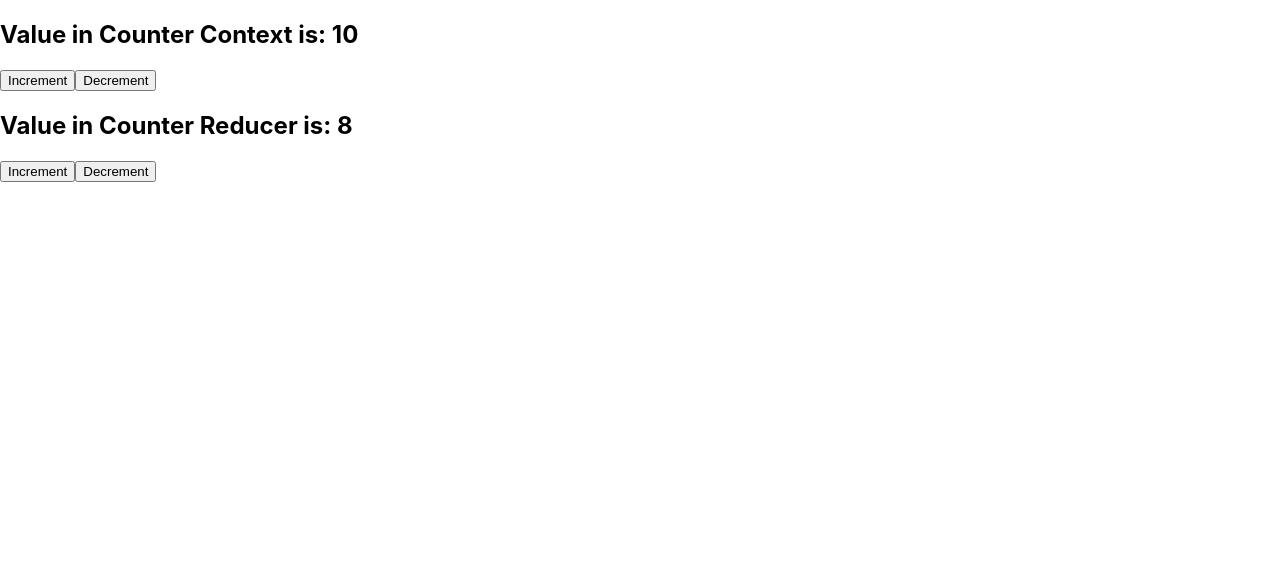
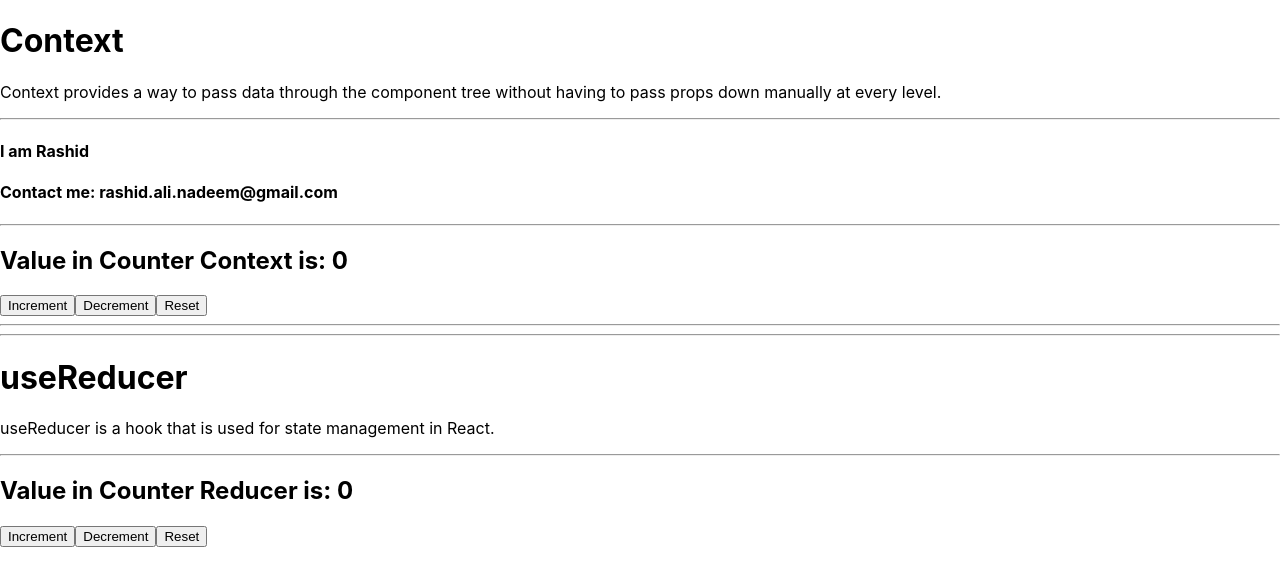
Before and after one commit to rashid-ali-nadeem/usecontext-session, a React (Create React App) app: page / in a window 1280 px wide. Shown: the top 586 px of the page. Built offline with nearby package versions, Linux system fonts and the light colour scheme.

Commit message:
updated app

```diff
--- a/src/App.js
+++ b/src/App.js
@@ -1,15 +1,22 @@
-import React,{useState} from 'react';
+import React,{useState, createContext} from 'react';
 import CounterContext from './CounterContext.js';
 import Parent from './Parent.js';
 
+export const NameContext = createContext();
+export const ContactContext = createContext();
+
 function App() {
-  let countValue = useState(10);
+  let countValue = useState(0);
   return (
-    <CounterContext.Provider value = {countValue}>
-      <div>
-        <Parent/>
-      </div>
-    </CounterContext.Provider>
+    <NameContext.Provider value = {'Rashid'}>
+      <ContactContext.Provider value = {'rashid.ali.nadeem@gmail.com'}>
+        <CounterContext.Provider value = {countValue}>
+          <div>
+            <Parent/>
+          </div>
+        </CounterContext.Provider>
+      </ContactContext.Provider>
+    </NameContext.Provider>
   );
 }
 
--- a/src/Child.js
+++ b/src/Child.js
@@ -1,13 +1,27 @@
 import React,{ useContext } from 'react';
 import CounterContext from './CounterContext.js';
+import {NameContext, ContactContext} from './App';
 
+const initialValue = 0
 const Child = () => {
+    const nameContext = useContext(NameContext);
+    const contactContext = useContext(ContactContext);
     const counterValue = useContext(CounterContext);
     return (
         <div>
+            <h1>Context</h1>
+            <p>Context provides a way to pass data through the component tree
+            without having to pass props down manually at every level.</p>
+            <hr/>
+            <h4>I am {nameContext}</h4>
+            <h4>Contact me: {contactContext}</h4>
+            <hr/>
             <h2>Value in Counter Context is: {counterValue[0]} </h2>
             <button onClick = {() => {counterValue[1](++counterValue[0])}} >Increment</button>
             <button onClick = {() => {counterValue[1](--counterValue[0])}} >Decrement</button>
+            <button onClick = {() => {counterValue[1](initialValue)}}>Reset</button>
+            <hr/>
+            <hr/>
         </div>
     )
 }
--- a/src/Child2.js
+++ b/src/Child2.js
@@ -1,14 +1,18 @@
 import React, { useReducer } from 'react';
-import CounterReducer from './ContextReducer';
+import { initialState, CounterReducer} from './ContextReducer';
 
 const Child2 = () => {
-    let [state, dispatch] = useReducer(CounterReducer,8);
+    let [state, dispatch] = useReducer(CounterReducer,initialState);
     console.log(state);
     return (
         <div>
+            <h1>useReducer</h1>
+            <p>useReducer is a hook that is used for state management in React.</p>
+            <hr/>
             <h2>Value in Counter Reducer is: {state} </h2>
             <button onClick = {() => {dispatch("INCREMENT")}} >Increment</button>
             <button onClick = {() => {dispatch("DECREMENT")}} >Decrement</button>
+            <button onClick = {() => {dispatch("RESET")}} >Reset</button>
         </div>
   )
 }
--- a/src/ContextReducer.js
+++ b/src/ContextReducer.js
@@ -1,12 +1,13 @@
-
-const counterReducer = (state, action) => {
+export const initialState = 0
+export const CounterReducer = (state, action) => {
     switch (action) {
       case 'INCREMENT':
         return state + 1
       case 'DECREMENT':
         return state - 1
+      case 'RESET':
+        return initialState
       default:
-
+        return state
     }
   }
-  export default counterReducer;
```
Also changed, not shown: 1 other file (tests, documents, lock files or other folders).
